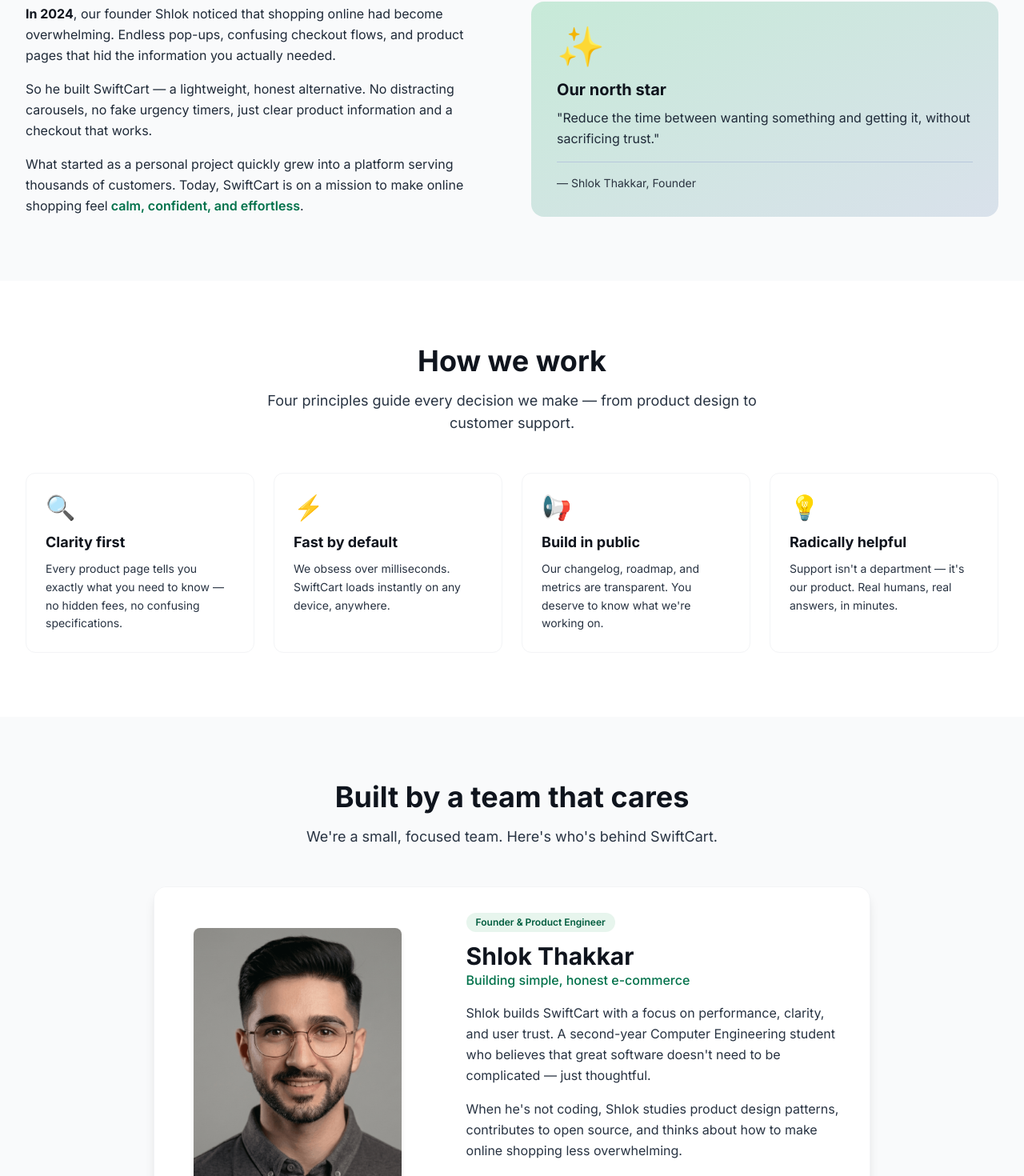
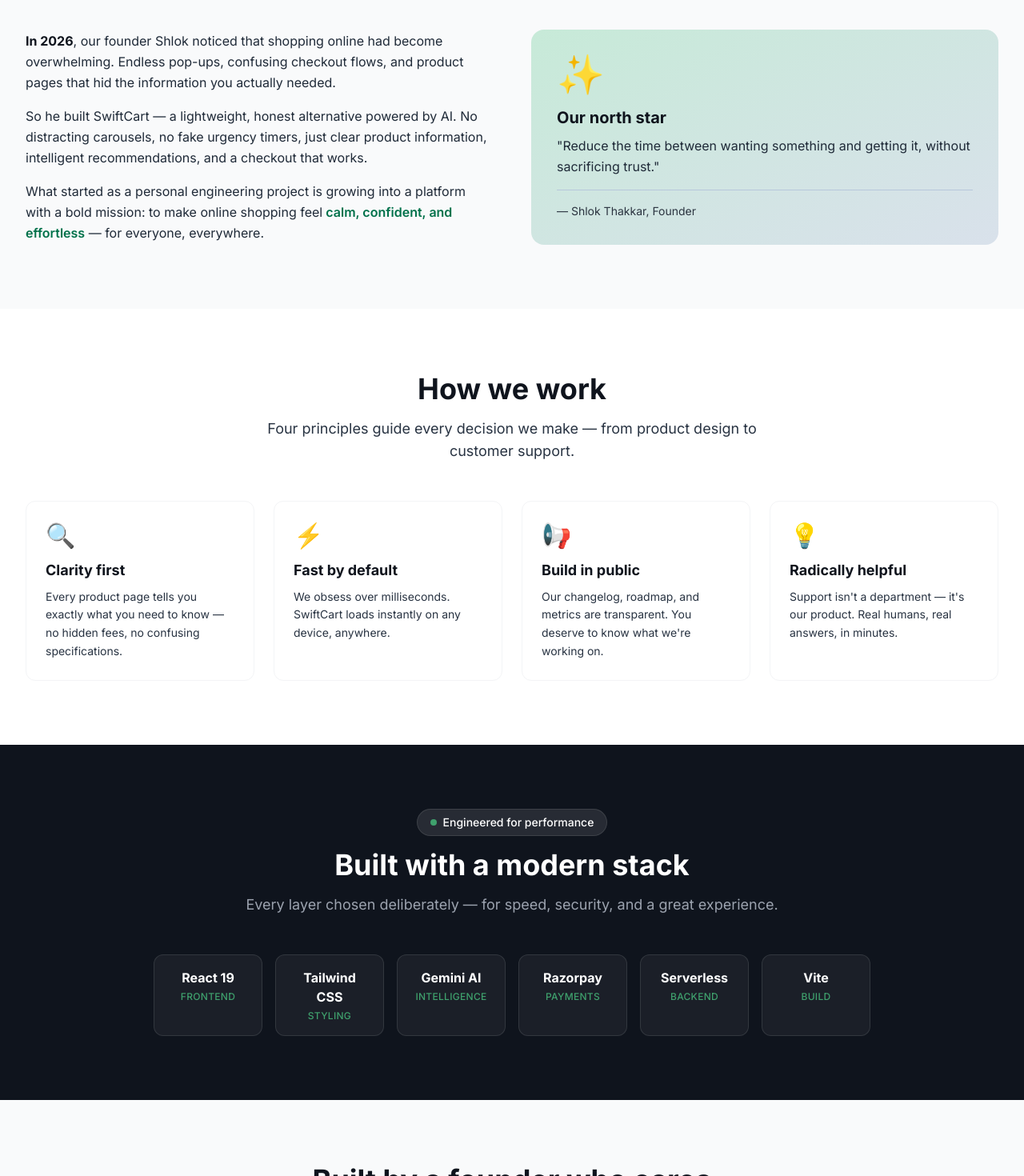
Before and after one commit to ThakkarShlok/swiftcart-ecommerce-react, a React (Vite) app: page /about in a window 1280 px wide. Shown: the part 1120-2590 px from the top of the page at 80% size. Built offline with nearby package versions, Linux system fonts and the light colour scheme; no server answers.

Commit message:
feat: update auth flow, about, contact, and 404 pages

```diff
--- a/src/pages/AboutUs.jsx
+++ b/src/pages/AboutUs.jsx
@@ -1,5 +1,5 @@
 // src/pages/AboutUs.jsx
-import React from 'react';
+// React import not required with the automatic JSX runtime
 import { Link } from 'react-router-dom';
 
 // Import your photo
@@ -36,10 +36,21 @@
     },
   ];
 
+  const techStack = [
+    { name: 'React 19', category: 'Frontend' },
+    { name: 'Tailwind CSS', category: 'Styling' },
+    { name: 'Gemini AI', category: 'Intelligence' },
+    { name: 'Razorpay', category: 'Payments' },
+    { name: 'Serverless', category: 'Backend' },
+    { name: 'Vite', category: 'Build' },
+  ];
+
   const milestones = [
-    { year: '2024', title: 'Public launch', description: 'SwiftCart opens to customers across India' },
-    { year: '2024', title: '10,000 orders', description: 'Reached 10,000 successful deliveries' },
-    { year: '2025', title: 'Mobile app', description: 'Native iOS and Android apps coming soon' },
+    { year: '2026', title: 'SwiftCart is born', description: 'Engineered from the ground up — React 19 frontend, an AI-powered shopping assistant, and a secure serverless Razorpay checkout, all shipped solo.' },
+    { year: '2026', title: 'AI-first commerce', description: 'Integrated Gemini-powered recommendations and intelligent cart upsell, turning product discovery into something effortless.' },
+    { year: '2027', title: 'Scale to 1M users', description: 'Expand across India with a native mobile app, real-time order tracking, and infrastructure built to handle serious traffic.' },
+    { year: '2028', title: 'Go pan-Asia', description: 'Launch multi-currency and multi-language support, and onboard regional sellers at scale across emerging markets.' },
+    { year: '2030', title: 'The everything store, reimagined', description: 'A fully autonomous, AI-driven commerce platform setting the global benchmark for trust, speed, and experience.' },
   ];
 
   return (
@@ -47,9 +58,11 @@
       {/* Hero Section */}
       <section className="relative overflow-hidden bg-gradient-to-br from-ink-950 via-ink-900 to-copper-950 text-white">
         <div className="absolute inset-0 bg-[radial-gradient(ellipse_at_top_right,_var(--tw-gradient-stops))] from-copper-500/20 via-transparent to-transparent" />
+        <div className="absolute -top-24 -left-24 w-96 h-96 bg-copper-500/10 rounded-full blur-3xl" />
+        <div className="absolute -bottom-24 -right-24 w-96 h-96 bg-copper-400/10 rounded-full blur-3xl" />
         <div className="container-custom relative py-24 md:py-32">
           <div className="max-w-3xl mx-auto text-center">
-            <div className="inline-flex items-center gap-2 bg-white/10 backdrop-blur-sm rounded-full px-4 py-1.5 text-sm font-medium mb-6">
+            <div className="inline-flex items-center gap-2 bg-white/10 backdrop-blur-sm rounded-full px-4 py-1.5 text-sm font-medium mb-6 border border-white/10">
               <span className="w-2 h-2 bg-copper-400 rounded-full animate-pulse" />
               Our story
             </div>
@@ -60,7 +73,7 @@
             <p className="text-xl text-gray-300 max-w-2xl mx-auto leading-relaxed">
               SwiftCart was born from a simple belief: online shopping should be clear,
               fast, and genuinely helpful. No gimmicks. No hidden agendas. Just great products
-              and a better experience.
+              and a better experience — powered by thoughtful engineering and AI.
             </p>
           </div>
         </div>
@@ -97,18 +110,20 @@
           <div className="grid md:grid-cols-2 gap-12 items-center">
             <div>
               <p className="text-ink-700 leading-relaxed mb-4">
-                <span className="font-bold text-ink-950">In 2024</span>, our founder Shlok noticed that
+                <span className="font-bold text-ink-950">In 2026</span>, our founder Shlok noticed that
                 shopping online had become overwhelming. Endless pop-ups, confusing checkout flows,
                 and product pages that hid the information you actually needed.
               </p>
               <p className="text-ink-700 leading-relaxed mb-4">
-                So he built SwiftCart — a lightweight, honest alternative. No distracting carousels,
-                no fake urgency timers, just clear product information and a checkout that works.
+                So he built SwiftCart — a lightweight, honest alternative powered by AI. No distracting
+                carousels, no fake urgency timers, just clear product information, intelligent
+                recommendations, and a checkout that works.
               </p>
               <p className="text-ink-700 leading-relaxed">
-                What started as a personal project quickly grew into a platform serving thousands
-                of customers. Today, SwiftCart is on a mission to make online shopping feel
-                <span className="font-semibold text-copper-600"> calm, confident, and effortless</span>.
+                What started as a personal engineering project is growing into a platform with a bold
+                mission: to make online shopping feel
+                <span className="font-semibold text-copper-600"> calm, confident, and effortless</span> —
+                for everyone, everywhere.
               </p>
             </div>
             <div className="bg-gradient-to-br from-copper-100 to-ink-100 rounded-2xl p-8">
@@ -149,15 +164,42 @@
         </div>
       </section>
 
+      {/* Built With / Tech Stack Section */}
+      <section className="py-20 bg-ink-950 text-white">
+        <div className="container-custom">
+          <div className="text-center mb-12">
+            <div className="inline-flex items-center gap-2 bg-white/10 rounded-full px-4 py-1.5 text-sm font-medium mb-4 border border-white/10">
+              <span className="w-2 h-2 bg-copper-400 rounded-full" />
+              Engineered for performance
+            </div>
+            <h2 className="text-3xl md:text-4xl font-bold mb-4">
+              Built with a modern stack
+            </h2>
+            <p className="text-lg text-gray-400 max-w-2xl mx-auto">
+              Every layer chosen deliberately — for speed, security, and a great experience.
+            </p>
+          </div>
+
+          <div className="grid grid-cols-2 md:grid-cols-3 lg:grid-cols-6 gap-4 max-w-4xl mx-auto">
+            {techStack.map((tech) => (
+              <div key={tech.name} className="bg-white/5 border border-white/10 rounded-xl p-4 text-center hover:bg-white/10 hover:border-copper-400/40 transition-all">
+                <div className="font-bold text-white">{tech.name}</div>
+                <div className="text-xs text-copper-400 mt-1 font-medium uppercase tracking-wide">{tech.category}</div>
+              </div>
+            ))}
+          </div>
+        </div>
+      </section>
+
       {/* Team Section */}
       <section className="py-20 bg-gray-50">
         <div className="container-custom">
           <div className="text-center mb-12">
             <h2 className="text-3xl md:text-4xl font-bold text-ink-950 mb-4">
-              Built by a team that cares
+              Built by a founder who cares
             </h2>
             <p className="text-lg text-ink-600 max-w-2xl mx-auto">
-              We're a small, focused team. Here's who's behind SwiftCart.
+              SwiftCart is designed, engineered, and shipped end-to-end by one person. Here's who's behind it.
             </p>
           </div>
 
@@ -179,23 +221,24 @@
                 {/* RIGHT SIDE: Bio Content */}
                 <div className="md:w-3/5 p-6 md:p-8 flex flex-col justify-center">
                   <div className="inline-flex items-center gap-2 bg-copper-50 text-copper-700 rounded-full px-3 py-1 text-xs font-semibold w-fit mb-3">
-                    Founder & Product Engineer
+                    Founder & Full-Stack Engineer
                   </div>
                   <h3 className="text-2xl md:text-3xl font-bold text-ink-950">Shlok Thakkar</h3>
-                  <p className="text-copper-600 font-medium mb-4">Building simple, honest e-commerce</p>
+                  <p className="text-copper-600 font-medium mb-4">Building simple, honest, AI-powered e-commerce</p>
 
                   <p className="text-ink-600 leading-relaxed mb-4">
-                    Shlok builds SwiftCart with a focus on performance, clarity, and user trust.
-                    A second-year Computer Engineering student who believes that great software
-                    doesn't need to be complicated — just thoughtful.
+                    Shlok architected SwiftCart end-to-end — from a React 19 frontend and an AI shopping
+                    assistant to a secure, serverless Razorpay payment layer. A Computer Engineering student
+                    who believes great software isn't complicated, just deeply thoughtful.
                   </p>
 
                   <p className="text-ink-600 leading-relaxed mb-5">
-                    When he's not coding, Shlok studies product design patterns, contributes to
-                    open source, and thinks about how to make online shopping less overwhelming.
+                    He's driven by a single goal: to ship products that earn trust. When he's not coding,
+                    he's studying system design, contributing to open source, and obsessing over how to make
+                    technology feel effortless for the people who use it.
                   </p>
 
-                  <div className="flex gap-6 pt-3">
+                  <div className="flex flex-wrap gap-x-6 gap-y-3 pt-3">
                     <a
                       href="https://github.com/ThakkarShlok"
                       target="_blank"
@@ -218,6 +261,15 @@
                       </svg>
                       <span className="text-sm font-medium">LinkedIn</span>
                     </a>
+                    <a
+                      href="mailto:thakkarshlok2007@gmail.com"
+                      className="inline-flex items-center gap-2 text-ink-600 hover:text-ink-950 transition-colors group"
+                    >
+                      <svg className="w-5 h-5" fill="none" stroke="currentColor" viewBox="0 0 24 24">
+                        <path strokeLinecap="round" strokeLinejoin="round" strokeWidth={2} d="M3 8l7.89 5.26a2 2 0 002.22 0L21 8M5 19h14a2 2 0 002-2V7a2 2 0 00-2-2H5a2 2 0 00-2 2v10a2 2 0 002 2z" />
+                      </svg>
+                      <span className="text-sm font-medium">Email</span>
+                    </a>
                   </div>
                 </div>
               </div>
@@ -231,10 +283,10 @@
         <div className="container-custom">
           <div className="text-center mb-12">
             <h2 className="text-3xl md:text-4xl font-bold text-ink-950 mb-4">
-              The journey so far
+              The road ahead
             </h2>
             <p className="text-lg text-ink-600 max-w-2xl mx-auto">
-              From first line of code to serving thousands of customers.
+              From first line of code in 2026 to redefining global commerce. This is just the beginning.
             </p>
           </div>
 
@@ -242,9 +294,9 @@
             <div className="relative">
               <div className="absolute left-4 md:left-1/2 top-0 bottom-0 w-px bg-gray-200" />
               {milestones.map((milestone, idx) => (
-                <div key={milestone.year} className={`relative flex flex-col md:flex-row gap-4 mb-8 ${idx % 2 === 0 ? 'md:flex-row' : 'md:flex-row-reverse'}`}>
+                <div key={`${milestone.year}-${milestone.title}`} className={`relative flex flex-col md:flex-row gap-4 mb-8 ${idx % 2 === 0 ? 'md:flex-row' : 'md:flex-row-reverse'}`}>
                   <div className="flex-1 md:text-right">
-                    <div className="bg-white p-4 rounded-xl shadow-sm border border-gray-100">
+                    <div className="bg-white p-4 rounded-xl shadow-sm border border-gray-100 hover:shadow-md hover:border-copper-200 transition-all">
                       <div className="text-copper-600 font-bold text-sm">{milestone.year}</div>
                       <h3 className="font-bold text-ink-950 mt-1">{milestone.title}</h3>
                       <p className="text-sm text-ink-600 mt-1">{milestone.description}</p>
--- a/src/pages/ContactUs.jsx
+++ b/src/pages/ContactUs.jsx
@@ -1,5 +1,5 @@
 // src/pages/ContactUs.jsx
-import React, { useState } from 'react';
+import { useState } from 'react';
 import { Link } from 'react-router-dom';
 import emailjs from '@emailjs/browser';
 
--- a/src/pages/LoginWithOtp.jsx
+++ b/src/pages/LoginWithOtp.jsx
@@ -1,5 +1,5 @@
 // src/pages/LoginWithOtp.jsx
-import React, { useState } from 'react';
+import { useState } from 'react';
 import { useNavigate, Link } from 'react-router-dom';
 import axios from 'axios';
 import { getApiUrl, authHeaders, API_TOKEN } from '../api/apiConfig';
--- a/src/pages/NotFound.jsx
+++ b/src/pages/NotFound.jsx
@@ -1,4 +1,4 @@
-import React from 'react';
+// React import not required with automatic JSX runtime
 import { Link } from 'react-router-dom';
 
 const NotFound = () => {
--- a/src/pages/VerifyOtp.jsx
+++ b/src/pages/VerifyOtp.jsx
@@ -1,5 +1,5 @@
 // src/pages/VerifyOtp.jsx
-import React, { useState, useEffect } from 'react';
+import { useState, useEffect } from 'react';
 import { useLocation, useNavigate, Link } from 'react-router-dom';
 import axios from 'axios';
 import { getApiUrl, authHeaders, API_TOKEN } from '../api/apiConfig';
```
